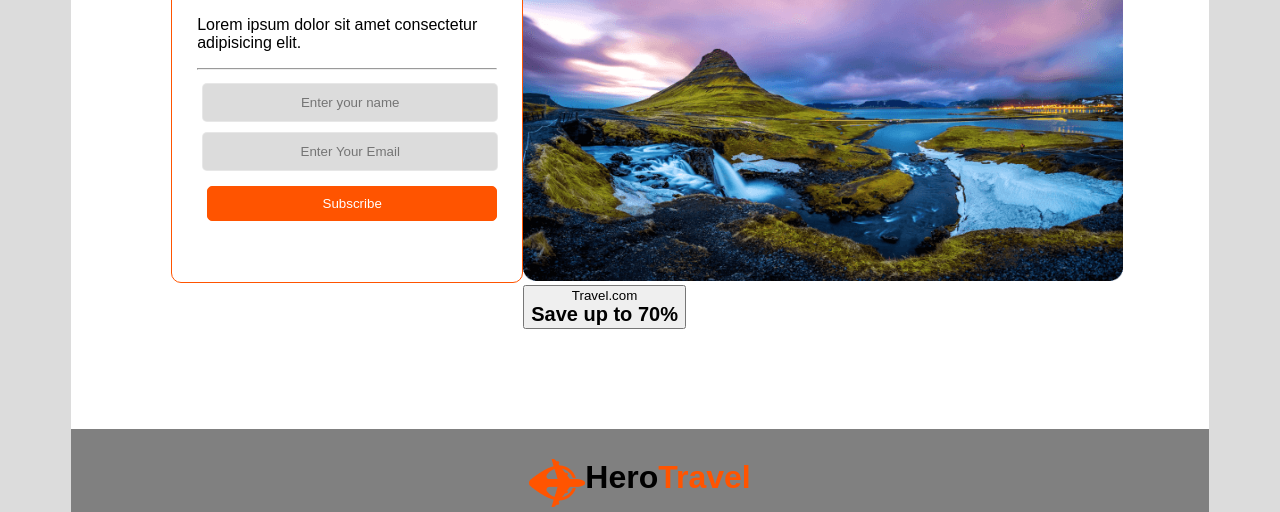
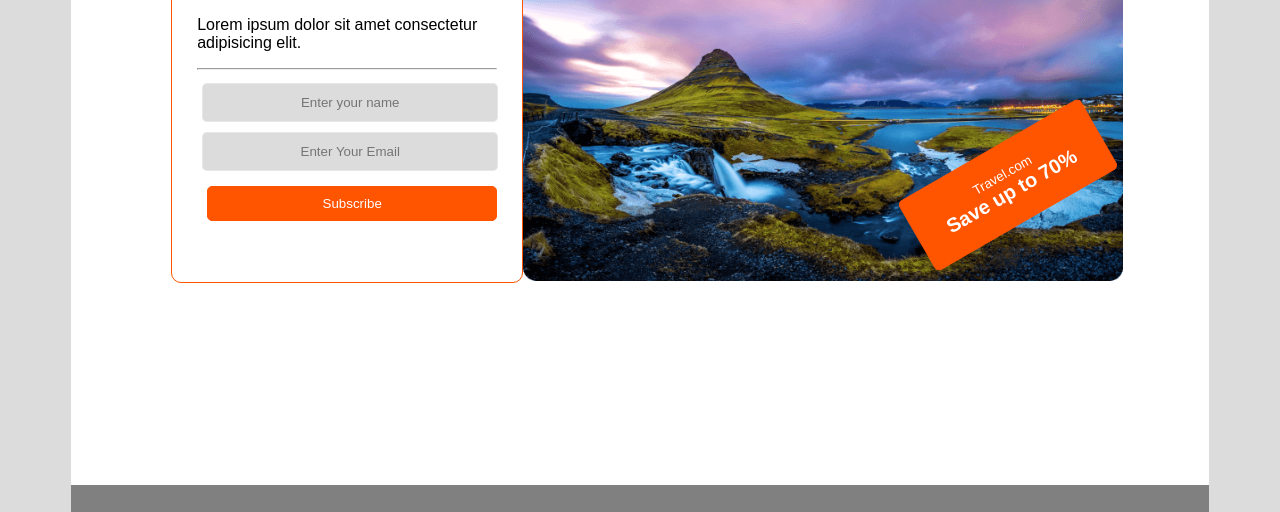
Before and after one commit to jewel-hasan/assignment-02, a plain HTML site: page index.html in a window 1280 px wide. Shown: the part 4927-5439 px from the top of the page. Drawn offline with Linux system fonts and the light colour scheme.

Commit message:
style.css

```diff
--- a/style.css
+++ b/style.css
@@ -554,6 +554,20 @@ margin-bottom: 5px;
     height: 35px;
     margin: 10px;
 }
+.newsletter-image-btn{
+    position: relative;
+
+    color: white;
+    background-color: #ff5400;
+    border: 1px solid #ff5400;
+    border-radius: 5px;
+    width: 210px;
+    height: 80px;
+    margin: 10px;
+    left: 370px;
+    bottom: 150px;
+    transform: rotate(-30deg);
+}
 
 /* Perfect Area */
 .perfect-area{
```
